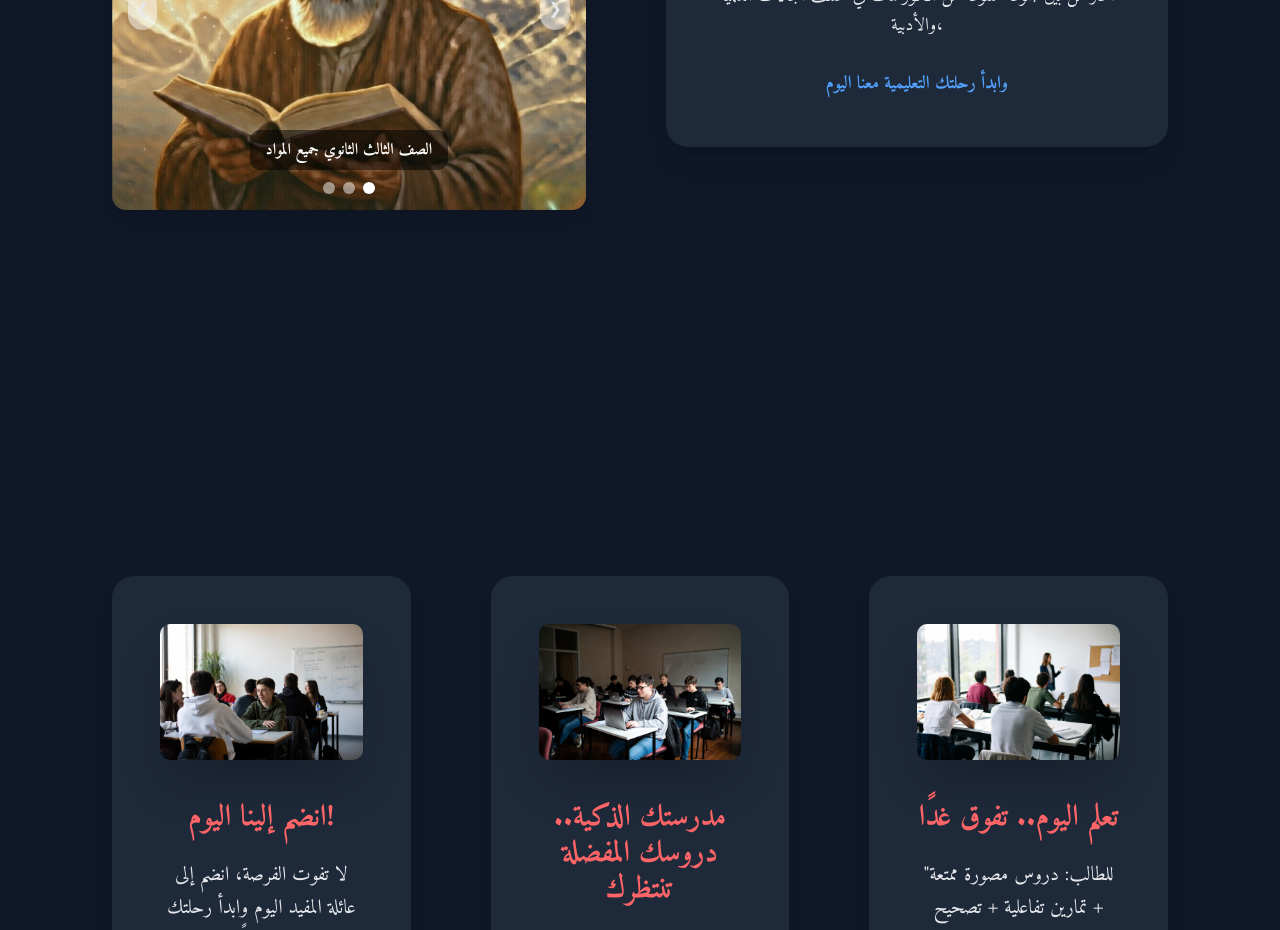
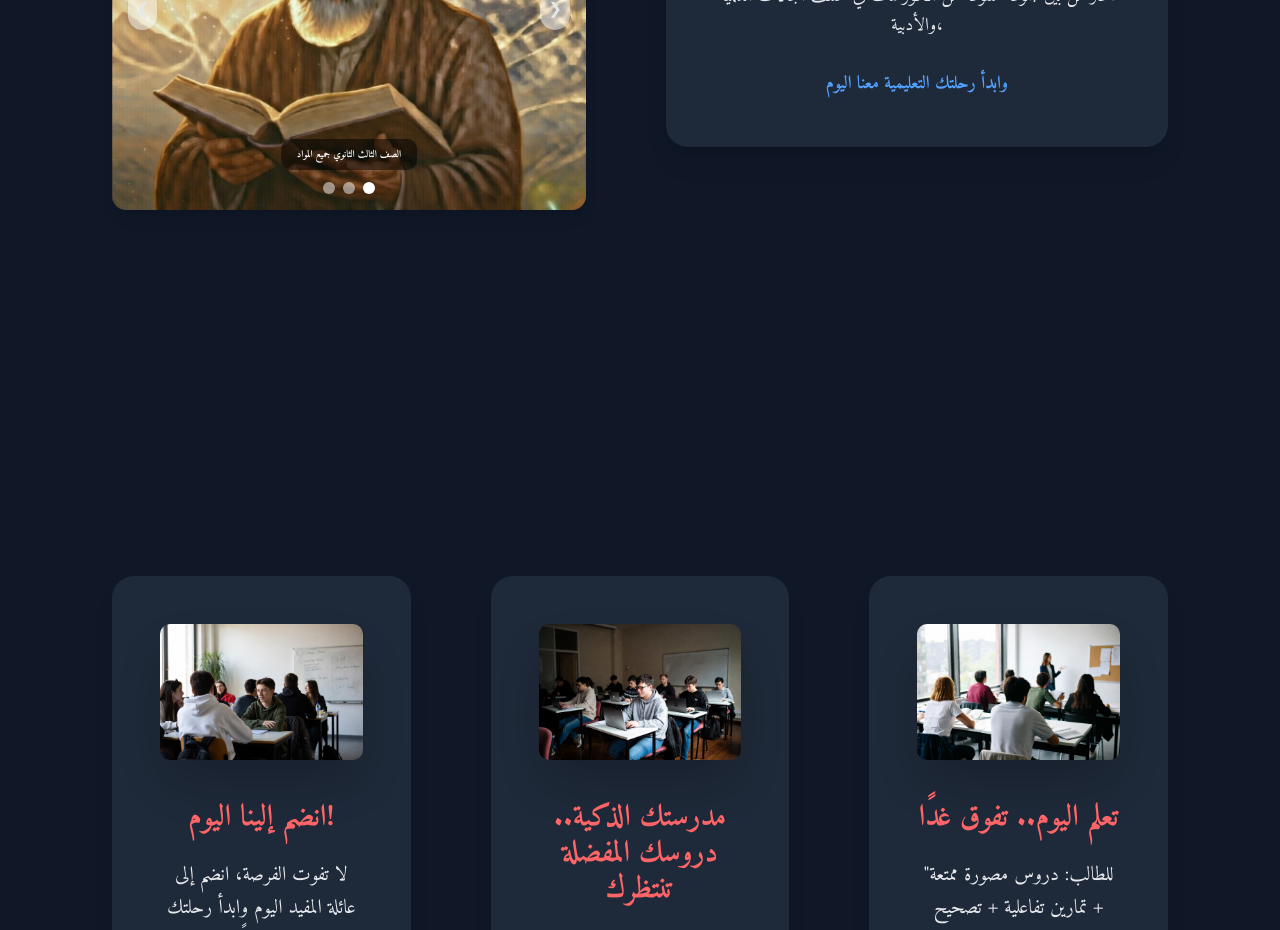
Before and after one commit to AbdoDeso/-landing-page-ahmed-mostafa, a Next.js app: page / in a window 1280 px wide. Shown: the part 2060-2990 px from the top of the page. Built offline with nearby package versions, Linux system fonts and the light colour scheme.

Commit message:
update slideshow

```diff
--- a/components/LandingPage/slideshow.tsx
+++ b/components/LandingPage/slideshow.tsx
@@ -36,7 +36,7 @@ export default function SimpleSlider() {
             <img src={src} alt={`Slide ${idx}`} className="w-full h-full object-cover" />
 
             {/* ✅ Caption: use 'idx' from map + 'slideTitles' object */}
-            <p className="absolute bottom-10 left-1/2  -translate-x-1/2 text-white bg-black/50 px-4 py-2 rounded-lg">
+            <p className="absolute bottom-10 left-1/2 text-[10px]  -translate-x-1/2 text-white bg-black/50 px-4 py-2 rounded-lg">
               {slideTitles[idx]}
             </p>
           </div>
```
